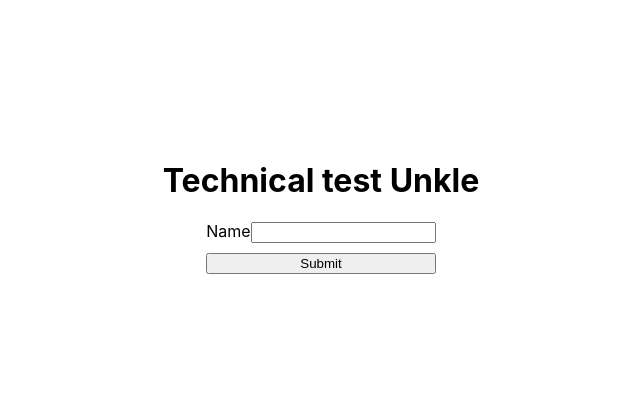
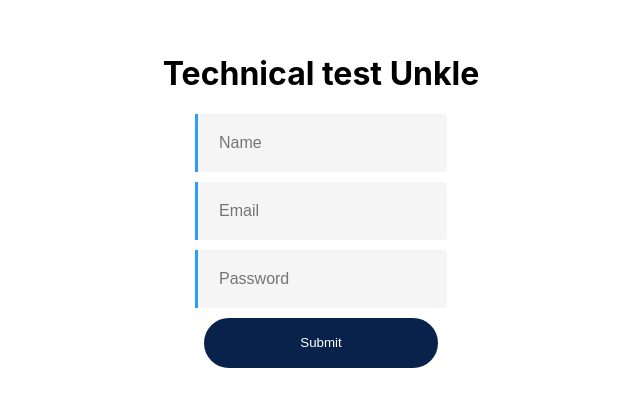
Before and after one commit to N10T/Unkle, a React (Create React App) app: page / in a window 1280 px wide. Shown: the part 193-600 px from the top of the page, without its empty margins (319-959 px from the left). Built offline with nearby package versions, Linux system fonts and the light colour scheme.

Commit message:
clean and read me

```diff
--- a/src/App.css
+++ b/src/App.css
@@ -13,22 +13,50 @@
   gap:10px;
 }
 
-.tips{
-  position: absolute;
-  z-index: 1;
-  background-color: white;
-  border-radius: 10px;
-  border: 1px solid #000000;
-  text-align: center;
-  max-width: 25vw;
-  max-height: 25vh;
-  text-overflow: ellipsis;
-    -webkit-animation: hide-to-visible 0.5s;
-            animation: hide-to-visible 0.5s;
+.input.tips{
+  border-left-color:#C4D6E6
 }
 
-.tipsWrapper{
-  position:absolute;
+.button {
+  display: inline-block;
+  border-width: 3px;
+  border-style: solid;
+  border-radius: 4rem;
+  vertical-align: middle;
+  margin: 0px 0.65em 1em;
+  font-weight: 500;
+  cursor: pointer;
+  padding: 0.9em 1.6em;
+  line-height: 1.5;
+  appearance: none;
+  border-color: rgb(8, 34, 76);
+  background-color: rgb(8, 34, 76);
+  color: rgb(255, 255, 255);
+}
+
+.input{
+    display: block;
+    box-sizing: border-box;
+    padding: 17px 21px;
+    margin: 0px;
+    border-width: 0px 0px 0px 3px;
+    border-top-style: initial;
+    border-right-style: initial;
+    border-bottom-style: initial;
+    border-top-color: initial;
+    border-right-color: initial;
+    border-bottom-color: initial;
+    border-image: initial;
+    border-radius: 0px 4px 4px 0px;
+    font-size: inherit;
+    appearance: none;
+    min-height: 58px;
+    line-height: 1.5;
+    cursor: auto;
+    border-left-style: solid;
+    border-left-color: rgb(43, 157, 254);
+    background-color: rgba(235, 235, 235, 0.5);
+    color: inherit;
 }
 
 @-webkit-keyframes hide-to-visible {
--- a/src/App.js
+++ b/src/App.js
@@ -12,16 +12,23 @@ function App() {
       <h1>Technical test Unkle</h1>
       <Tooltip isMouseFollow>
         <form className="form" onSubmit={preventDefault}>
-          <label htmlFor="name">
-            Name
+
             <Tip>
-              <input type="text" name="name" />
+              <input className="input" type="text" name="name" placeholder="Name" />
               write your name
             </Tip>
-          </label>
+            <Tip>
+              <input className="input" type="email" name="email" placeholder="Email" />
+              write your mail
+            </Tip>
+            <Tip>
+              <input className="input" type="password" name="password" placeholder="Password" />
+              Password required >7 characters
+            </Tip>
+
           <Tip>
-            <button>Submit</button>
-            <div className="tips">
+            <button className="button">Submit</button>
+            <div className="input tips">
               <h1>super tips</h1>
               <p>try to use HTML as tips</p>
             </div>
--- a/src/components/Tip.jsx
+++ b/src/components/Tip.jsx
@@ -3,7 +3,11 @@ import { TipsContext } from "../contexts/context";
 
 export default function Tip({ children }) {
   const { setTip, setTarget } = React.useContext(TipsContext);
-    const [input, currentTip] = React.Children.toArray(children);
+  const [element, currentTip] = React.Children.toArray(children);
+
+  if (React.Children.count(children) !== 2) {
+    throw new Error("Tip component need to have 2 children, 1)Element to tip 2)The tip");
+  }
 
   const openTooltip = (e) => {
     const { x, y, height, width } = e.target.getBoundingClientRect();
@@ -22,5 +26,5 @@ export default function Tip({ children }) {
     onMouseLeave: closeTooltip,
   };
 
-    return React.cloneElement(input, extraProps);
+  return React.cloneElement(element, extraProps);
 }
--- a/src/components/Tooltip.jsx
+++ b/src/components/Tooltip.jsx
@@ -4,7 +4,7 @@ import { TipsContext } from "../contexts/context";
 export default function Tooltip({ children, isMouseFollow, position: initPosition = "bottom" }) {
 
   const [mousePosition, setMousePosition] = useState({ x: 0, y: 0 });
-  const [position, setPosition] = useState(isMouseFollow ? "free" : initPosition);
+  const position = isMouseFollow ? "free" : initPosition;
   const [target, setTarget] = useState({ x: 0, y: 0, height: 0, width: 0 });
   const [tip, setTip] = useState("");
 
@@ -18,11 +18,11 @@ export default function Tooltip({ children, isMouseFollow, position: initPositio
     free: { top: mousePosition.y + 10, left: mousePosition.x + 10 },
   };
 
-  const style = { ...styles[position], minWidth: width };
+  const style = { ...styles[position], minWidth: width, maxWidth:"30vw", position: "absolute" };
 
   const tipToRender =
     typeof tip === "string" ? (
-      <div className="tips" style={style}>
+      <div className="input tips" style={style}>
         {tip}
       </div>
     ) : (
@@ -36,11 +36,6 @@ export default function Tooltip({ children, isMouseFollow, position: initPositio
     }
   }, [isMouseFollow, mousePosition]);
 
-  //To prevent a unset position
-  useEffect(() => {
-    if (initPosition && !Object.keys(styles).includes(position))
-      throw new Error(initPosition + " is not a valid position prop for the component");
-  }, [initPosition]);
 
   return (
     <TipsContext.Provider value={{ tip, setTip, setTarget }}>
```
Also changed, not shown: 1 other file (tests, documents, lock files or other folders). Lines whose indentation alone changed are shown as unchanged.
